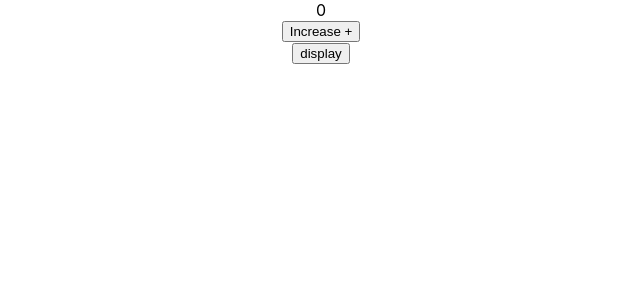
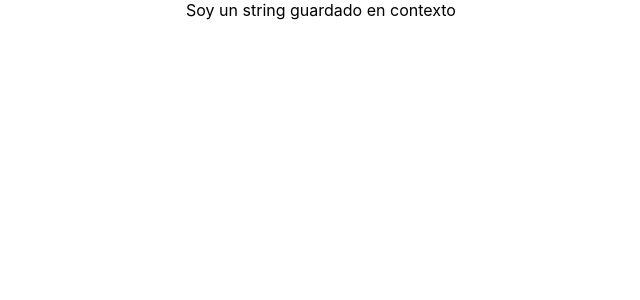
Before and after one commit to Alb3G/Tema_6_React, a React (Create React App) app in the folder cheatsheet/my-app/: page / in a window 1280 px wide. Shown: the top 300 px of the page, without its empty margins (319-959 px from the left). Built offline with nearby package versions, Linux system fonts and the light colour scheme.

Commit message:
Vemos el Hook useContext

```diff
--- a/cheatsheet/my-app/src/App.js
+++ b/cheatsheet/my-app/src/App.js
@@ -1,21 +1,29 @@
 import './App.css'
-import UseEffectComponent from './components/UseEffectComponent'
+// import UseEffectComponent from './components/UseEffectComponent'
 // import Counter from './components/Counter'
 // import FirstComponent, { SecondComponent } from './components/FirstComponent'
 
-import { useState } from 'react'
+// import { useState } from 'react'
+import UseContextComponent from './components/UseContextComp'
+import { createContext } from 'react'
+
+export const GlobalContext = createContext() // Creamos un contexto global fuera de la App para poder usarlo en cualquier componente.
+
 function App () {
-  const [display, setDisplay] = useState(true)
-  const [count, setCount] = useState(0) // Lo que hacemos al pasarle por props el count y setCount es que no nos actualice a 0 el estado del contador y que nos guarde lo que vale.
+  // const [display, setDisplay] = useState(true)
+  // const [count, setCount] = useState(0) // Lo que hacemos al pasarle por props el count y setCount es que no nos actualice a 0 el estado del contador y que nos guarde lo que vale.
 
   return (
     <div className='App'>
-      {display && <UseEffectComponent count={count} setCount={setCount} />}
+      {/* {display && <UseEffectComponent count={count} setCount={setCount} />}
       <button onClick={() => setDisplay(!display)}>display</button>
-      {/* <FirstComponent title='Titulo enviado desde el padre' date='9 de marzo de 2023' />
+      <FirstComponent title='Titulo enviado desde el padre' date='9 de marzo de 2023' />
       <FirstComponent />
       <SecondComponent id={1} />
       <Counter /> */}
+      <GlobalContext.Provider value='Soy un string guardado en contexto'>
+        <UseContextComponent />
+      </GlobalContext.Provider>
     </div>
   )
 }
--- /dev/null
+++ b/cheatsheet/my-app/src/components/UseContextComp.js
@@ -0,0 +1,9 @@
+import { useContext } from 'react'
+import { GlobalContext } from '../App'
+
+export default function UseContextComp () {
+  const msg = useContext(GlobalContext)
+  return (
+    <div>{msg}</div>
+  )
+}
```
Also changed, not shown: cheatsheet/my-app/package.json (+4 -5 lines).
